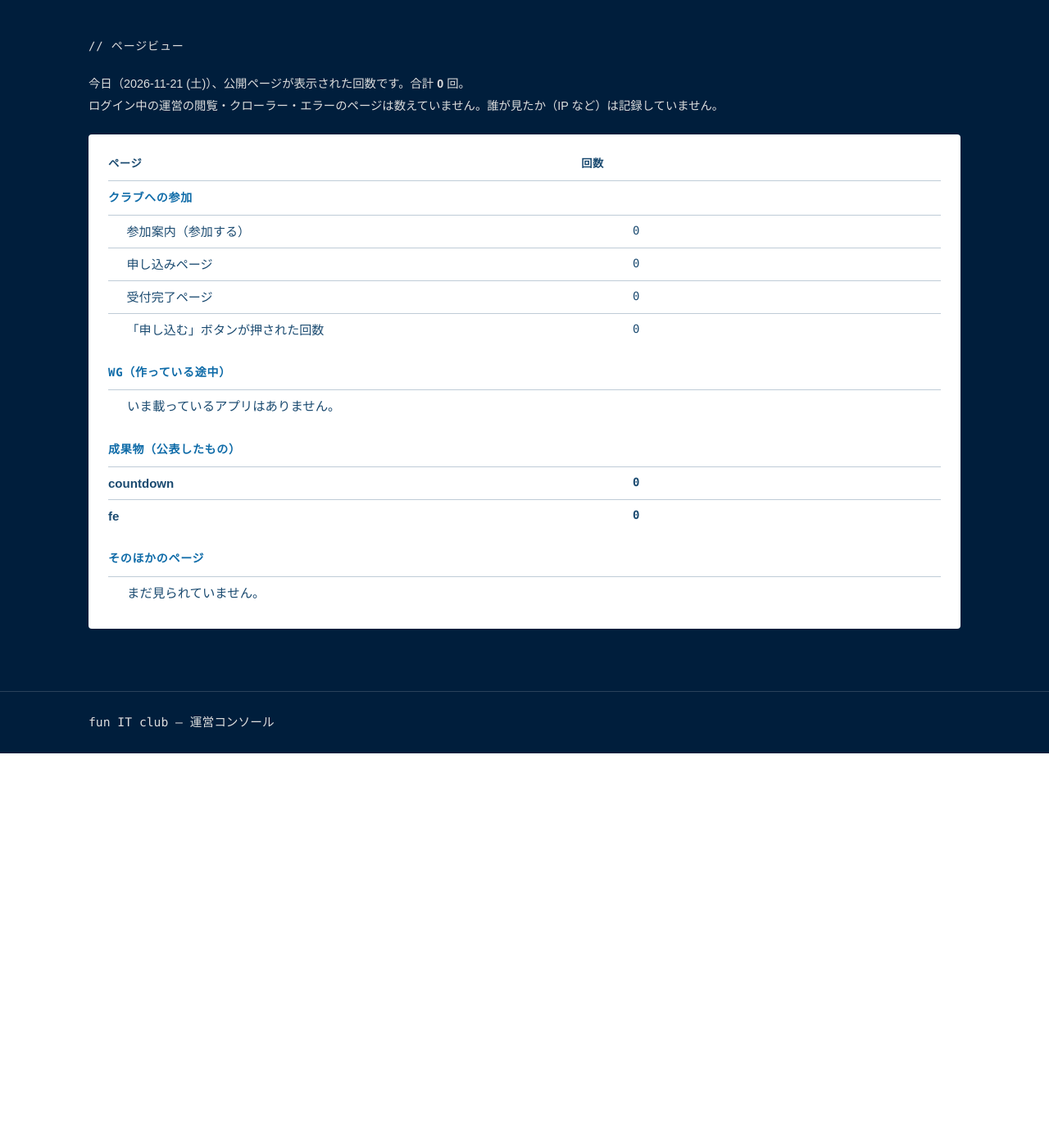
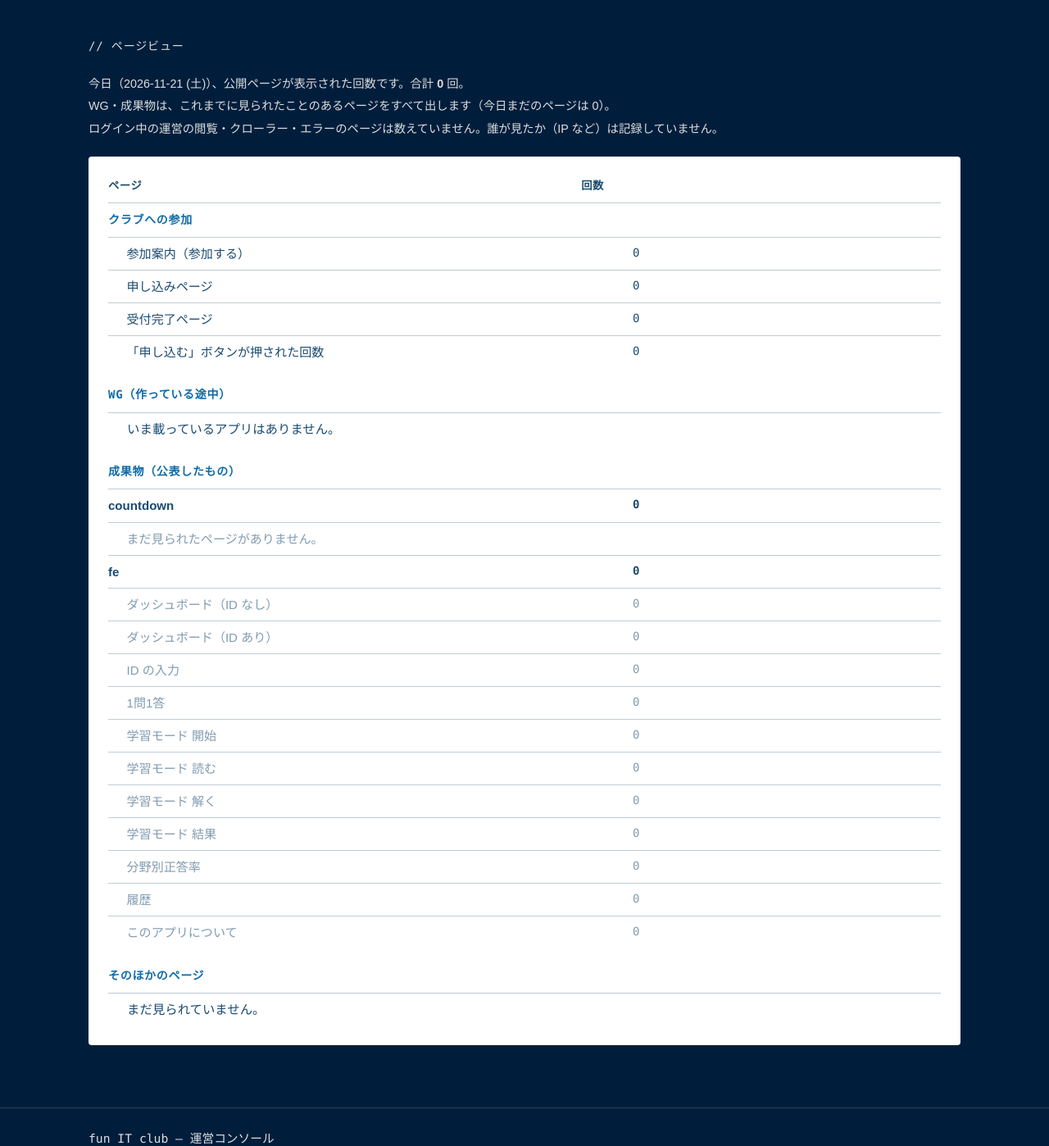
Before and after one commit to funITclub/homepage, a Django app: page /console/pageviews/ in a window 1280 px wide. Shown: the part 57-1455 px from the top of the page at 82% size. Before the commit the page ends 976 px from the top, so only its background shows below. Run offline with Django 5.2, Linux system fonts and the light colour scheme; a user stored in the database is signed in; data comes from the database, SQL or seed files in the repository; tables that the repository leaves empty hold one stand-in row (values such as "Sample post").

Commit message:
コンソールのページビューで、WG・成果物のページを今日 0 回でもすべて出す
WG・成果物ごとに、これまでに見られたことのあるページ（題名を残してからのもの）を並べ、
今日まだ見られていないページは 0 回として薄く出す。題名の無い古い記録は使わない
（パスに ID が入ることがあり、URL のまま並べないため）。

Co-Authored-By: Claude Opus 5.5 <noreply@anthropic.com>

```diff
--- a/console/templates/console/pageviews.html
+++ b/console/templates/console/pageviews.html
@@ -12,6 +12,7 @@
 
         <p class="editor-note">
             今日（{{ day|date:"Y-m-d (D)" }}）、公開ページが表示された回数です。合計 <strong>{{ total }}</strong> 回。<br>
+            WG・成果物は、これまでに見られたことのあるページをすべて出します（今日まだのページは 0）。<br>
             ログイン中の運営の閲覧・クローラー・エラーのページは数えていません。誰が見たか（IP など）は記録していません。
         </p>
 
@@ -51,13 +52,16 @@
                             <td class="editor-date pv-num">{{ group.n }}</td>
                             <td class="pv-bar-col"></td>
                         </tr>
-                        {% for app in group.apps %}{% for page in app.pages %}{% if page.n %}
-                        <tr>
+                        {% for app in group.apps %}{% for page in app.pages %}
+                        <tr{% if not page.n %} class="pv-zero"{% endif %}>
                             <td class="pv-page">{{ page.name }}</td>
                             <td class="editor-date pv-num">{{ page.n }}</td>
-                            <td class="pv-bar-col"><span class="pv-bar" style="width: {{ page.percent }}%"></span></td>
+                            <td class="pv-bar-col">{% if page.n %}<span class="pv-bar" style="width: {{ page.percent }}%"></span>{% endif %}</td>
                         </tr>
-                        {% endif %}{% endfor %}{% endfor %}
+                        {% endfor %}{% endfor %}
+                        {% if not group.page_count %}
+                        <tr class="pv-zero"><td class="pv-page" colspan="3">まだ見られたページがありません。</td></tr>
+                        {% endif %}
                         {% empty %}
                         <tr><td class="pv-page editor-empty" colspan="3">いま載っているアプリはありません。</td></tr>
                         {% endfor %}
--- a/console/views.py
+++ b/console/views.py
@@ -6,7 +6,7 @@ from urllib.parse import urlsplit
 
 from django.conf import settings
 from django.contrib.auth.mixins import LoginRequiredMixin
-from django.db.models import Sum
+from django.db.models import Q, Sum
 from django.utils import timezone
 from django.views.generic import TemplateView
 
@@ -83,10 +83,27 @@ def app_counter(folder, name):
     return getattr(importlib.import_module(module_name), 'console_counts', None)
 
 
+def known_titles(prefixes):
+    """prefixes の下で、これまでに1回でも見られた（題名の分かる）ページ。{パス: いちばん新しい題名}。"""
+    query = Q()
+    for prefix in prefixes:
+        query |= Q(path__startswith=prefix)
+    if not prefixes:
+        return {}
+    # 題名を残す前の記録（題名が空）は使わない。パスに ID などが入っていることがあり、
+    # 名前の無いページを URL のまま並べたくないため
+    titles = {}
+    rows = PageView.objects.filter(query).exclude(title='').order_by('date')
+    for path, title in rows.values_list('path', 'title'):
+        titles[path] = title
+    return titles
+
+
 def views_by_app(day, rows):
     """その日の回数を、サブアプリ（wg/・works/ の配下）ごと・ページの名前ごとにまとめる。
 
-    rows は [(パス, 題名, 回数), …]。入れ子のとき（/welfare/ と /welfare/activity/）は、
+    rows は [(パス, 題名, 回数), …]。アプリのページは、今日見られていなくても、これまでに
+    見られたことがあれば 0 回として出す（ページごとの回数を一覧で見られるように）。入れ子のとき（/welfare/ と /welfare/activity/）は、
     長いほうの URL に数える。同じ WG・成果物のアプリ（一覧に登録した名前が同じもの）は1つにまとめる。
 
     戻り値は ({'wg': [WG, …], 'works': [成果物, …]}, どのアプリにも入らなかった行)。
@@ -97,12 +114,18 @@ def views_by_app(day, rows):
         for folder, name, url in installed_apps()
     ]
     by_length = sorted(apps, key=lambda app: len(app['prefix']), reverse=True)
+    today = {row[0] for row in rows}
+    rows = list(rows) + [
+        (path, title, 0)
+        for path, title in known_titles([app['prefix'] for app in apps]).items()
+        if path not in today
+    ]
     rest = []
     for row in rows:
         app = next((app for app in by_length if row[0].startswith(app['prefix'])), None)
         if app:
             app['rows'].append(row)
-        else:
+        elif row[0] in today:
             rest.append(row)
 
     titles = catalog_titles()
@@ -115,8 +138,10 @@ def views_by_app(day, rows):
         app['pages'] = with_percent(pages)
         title = next(
             (title for path, title in titles if path.startswith(app['prefix'])), app['name'])
-        group = grouped[app['folder']].setdefault(title, {'title': title, 'n': 0, 'apps': []})
+        group = grouped[app['folder']].setdefault(
+            title, {'title': title, 'n': 0, 'page_count': 0, 'apps': []})
         group['n'] += app['n']
+        group['page_count'] += len(app['pages'])
         group['apps'].append(app)
 
     result = {}
--- a/static/css/funitclub.css
+++ b/static/css/funitclub.css
@@ -1341,6 +1341,10 @@ a:hover {
     font-weight: 600;
 }
 
+.pv-zero td {
+    opacity: .55;
+}
+
 .pv-page {
     padding-left: 1.5em !important;
 }
```
Also changed, not shown: console/tests.py (+12 -0 lines), README.md.
